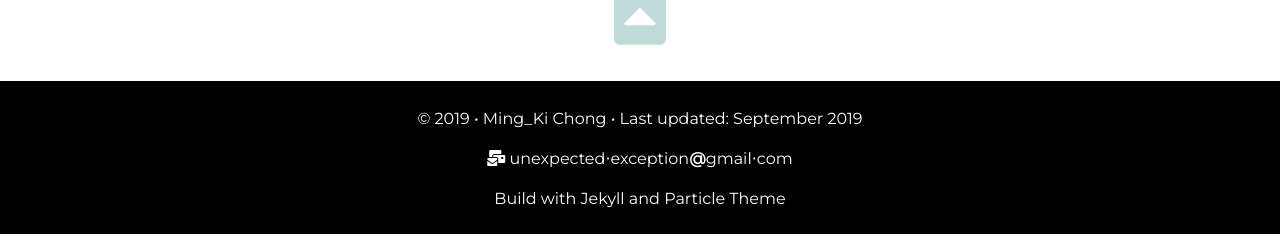
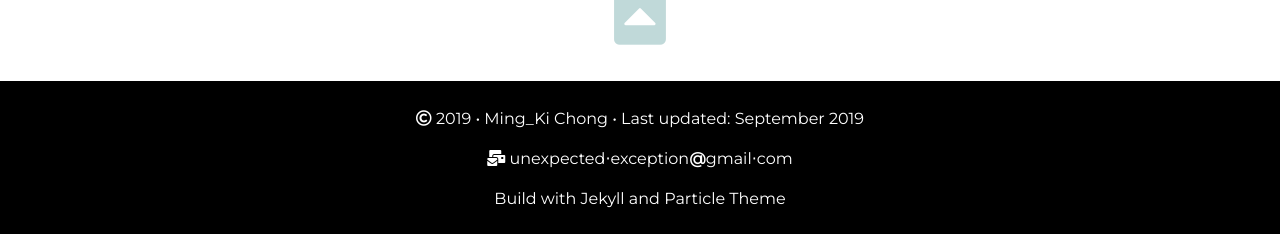
Before and after one commit to mingkichong/mingkichong.github.io, a Jekyll site: the page built from index.html, in a window 1280 px wide and 900 px high, scrolled down 9994 px. Shown: the part 663-897 px from the top of the window. Built offline with Jekyll 4.4.1, drawn with Linux system fonts in a browser that asks for light colours.

Commit message:
change copyright to font awesome

```diff
--- a/_includes/footer.html
+++ b/_includes/footer.html
@@ -4,7 +4,7 @@
   </span>
 </div>
 <footer class="footer">
-  <p>&copy; {{ site.time | date: '%Y' }} &bull; {{site.username}} &bull; Last updated: September 2019</p>
+  <p><i class="far fa-copyright"></i> {{ site.time | date: '%Y' }} &bull; {{site.username}} &bull; Last updated: September 2019</p>
   <p><i class="fas fa-mail-bulk"></i> {{ site.email_address }}</p>
   <p>Build with <a href="https://jekyllrb.com/" target="_blank">Jekyll</a> and <a href="https://github.com/nrandecker/particle" target="_blank">Particle Theme</a></p>
 </footer>
```
